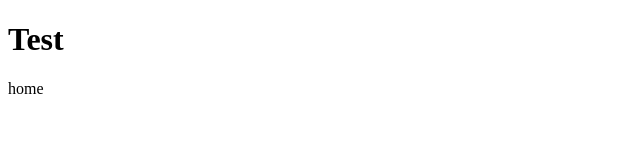
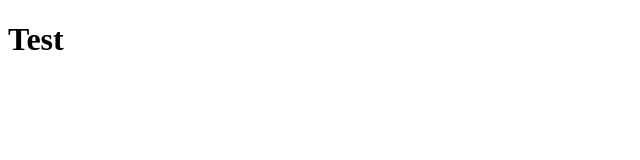
Before and after one commit to Chystiakov73Viktor/goit-markup-hw-01, a plain HTML site: page index.html in a window 1280 px wide. Shown: the full height of the page, 0-640 px from the left. Drawn offline with Linux system fonts and the light colour scheme.

Commit message:
remove tag p

```diff
--- a/index.html
+++ b/index.html
@@ -8,6 +8,5 @@
 </head>
 <body>
     <h1>Test</h1>
-    <p>home</p>
 </body>
 </html>
```
